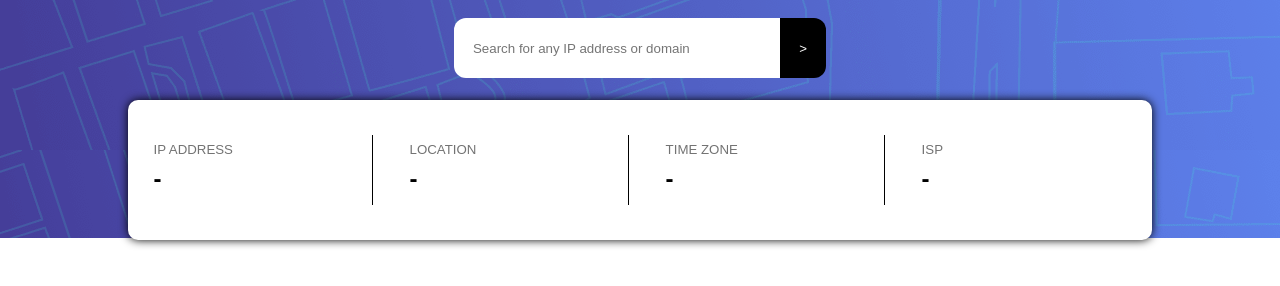
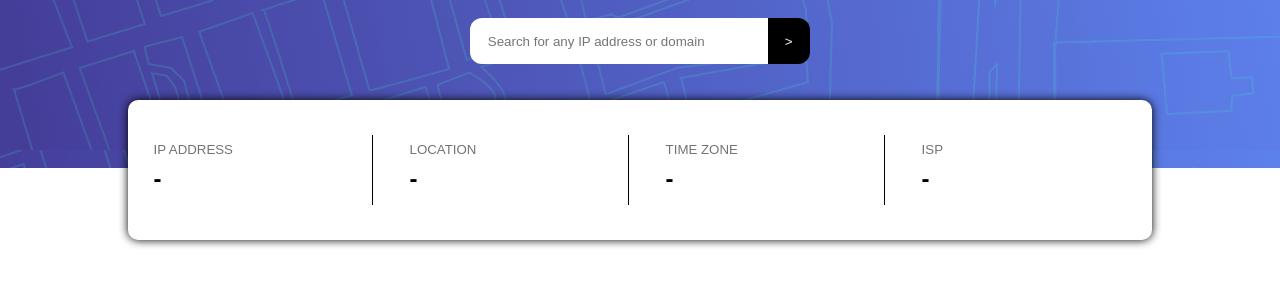
Before and after one commit to iamyashverma/IP-Address-Tracker, a plain HTML site: page index.html in a window 1280 px wide. Shown: the part 100-386 px from the top of the page. Drawn offline with nearby package versions, Linux system fonts and the light colour scheme; no server answers.

Commit message:
fixxed heights and widths

```diff
--- a/style.css
+++ b/style.css
@@ -18,8 +18,7 @@ body,
 }
 
 .ip-head {
-  height: 30%;
-  min-height: 300px;
+  height: 230px;
   text-align: center;
   background-image: url(/images/pattern-bg.png);
   justify-content: flex-start;
@@ -31,6 +30,7 @@ body,
   width: 30%;
   height: 20%;
   min-height: 40px;
+  max-width: 350px;
 }
 
 .ip-search > * {
@@ -60,16 +60,16 @@ body,
 }
 
 .main {
-  height: 70%;
+  height: calc(100% - 230px);
 }
 
 .display-bar {
-  position: absolute;
+  position: fixed;
   width: 80%;
   justify-content: space-around;
   text-align: center;
   margin: 0 10%;
-  top: 25%;
+  top: 200px;
   background-color: white;
   box-shadow: 0 0 10px;
   border-radius: 10px;
@@ -114,17 +114,18 @@ body,
   height: 100%;
 }
 
-@media only screen and (max-width: 700px) {
+@media only screen and (max-width: 768px) {
   .ip-search {
     width: 85%;
     height: 15%;
   }
 
   .ip-head {
-    height: 40%;
+    height: 300px;
   }
 
   .display-bar {
+    top: 175px;
     flex-direction: column !important;
     padding: 10px 0;
   }
```
